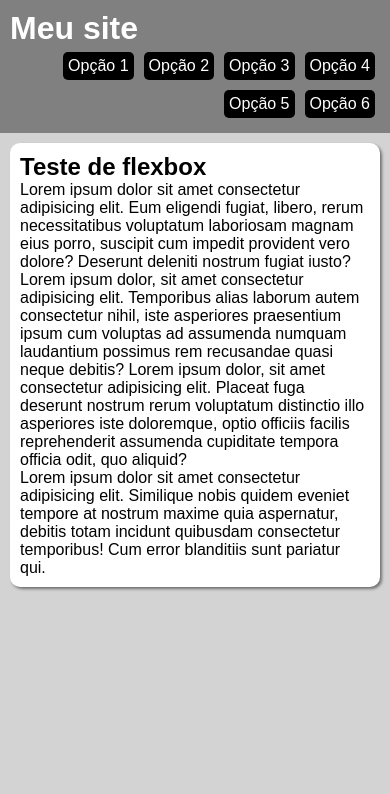
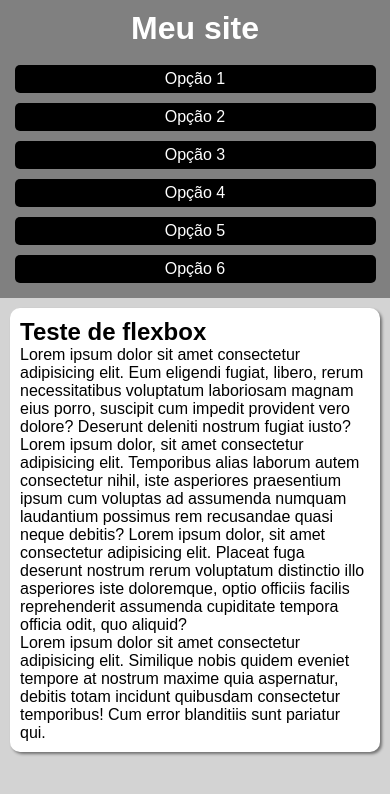
Before and after one commit to Kleber720/html, a plain HTML site: page exercicios/ex27/flex013-menu flex/index.html in a window 390 px wide. Drawn offline with Linux system fonts and the light colour scheme.

Commit message:
usando o  media query para celular

```diff
--- a/exercicios/ex27/flex013-menu flex/index.html
+++ b/exercicios/ex27/flex013-menu flex/index.html
@@ -6,6 +6,7 @@
     <title>Menu Flexbox</title>
 
     <link rel="stylesheet" href="style.css">
+    <link rel="stylesheet" href="mobile.css" media="screen and (max-width: 580px)">
 </head>
 <body>
     <header>
--- /dev/null
+++ b/exercicios/ex27/flex013-menu flex/mobile.css
@@ -0,0 +1,12 @@
+
+header,header nav{
+    flex-flow: column nowrap;
+}
+
+header h1{
+    flex-basis: 50px;
+}
+
+header nav a {
+    width: 90vw;
+}
```
